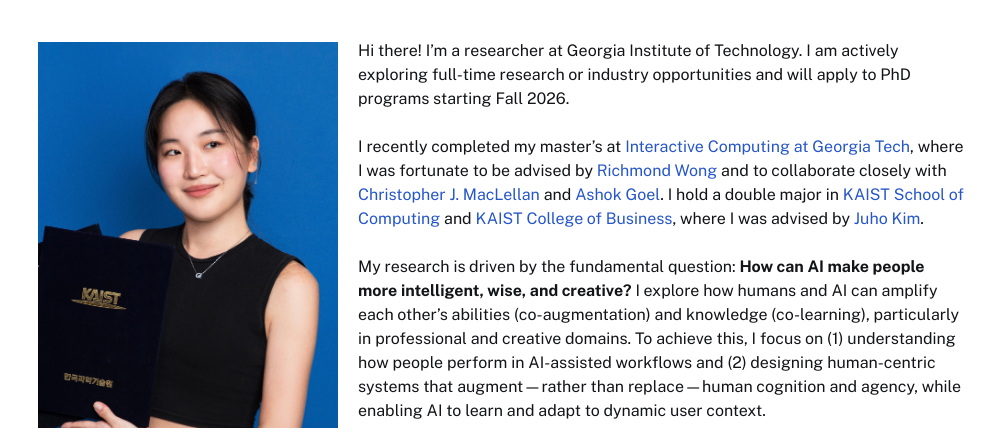
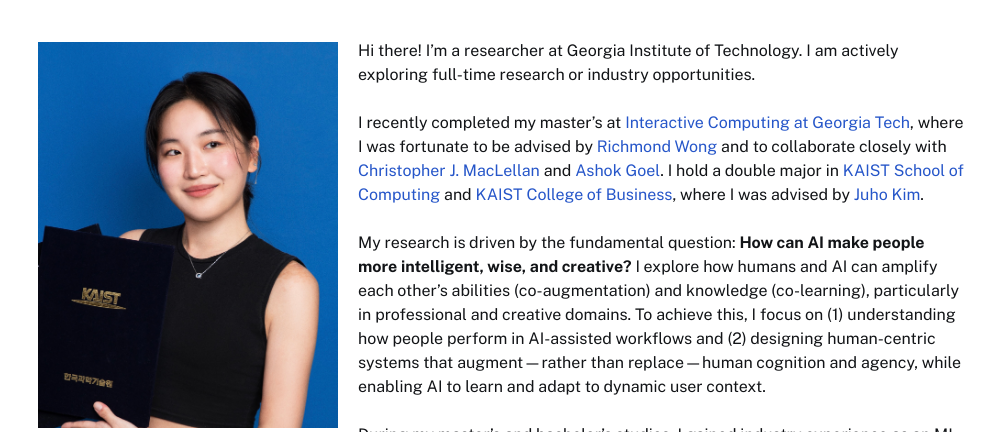
Before and after one commit to ddiddu/ddiddu.github.io, a plain HTML site: page index.html in a window 1280 px wide. Shown: the part 49-481 px from the top of the page, without its empty margins (138-1133 px from the left). Drawn offline with nearby package versions, Linux system fonts and the light colour scheme; a script that the page names is missing.

Commit message:
Update profile info in index.html
Removed mention of applying to PhD programs starting Fall 2026.

```diff
--- a/index.html
+++ b/index.html
@@ -73,7 +73,7 @@
             <!-- Right Column: Profile Info -->
             <div class="flex flex-col items-center md:items-start">
             <p class="text-[#121417] text-base font-normal leading-normal pb-3 pt-1 text-align: left">
-                Hi there! I’m a researcher at Georgia Institute of Technology. I am actively exploring full-time research or industry opportunities and will apply to PhD programs starting Fall 2026.
+                Hi there! I’m a researcher at Georgia Institute of Technology. I am actively exploring full-time research or industry opportunities.
                 <br><br>
                 I recently completed my master’s at
                 <a href="https://www.ic.gatech.edu/" target="_blank" class="text-[var(--primary-blue)] hover:underline">Interactive Computing at Georgia Tech</a>, where I was fortunate to be advised by
```
